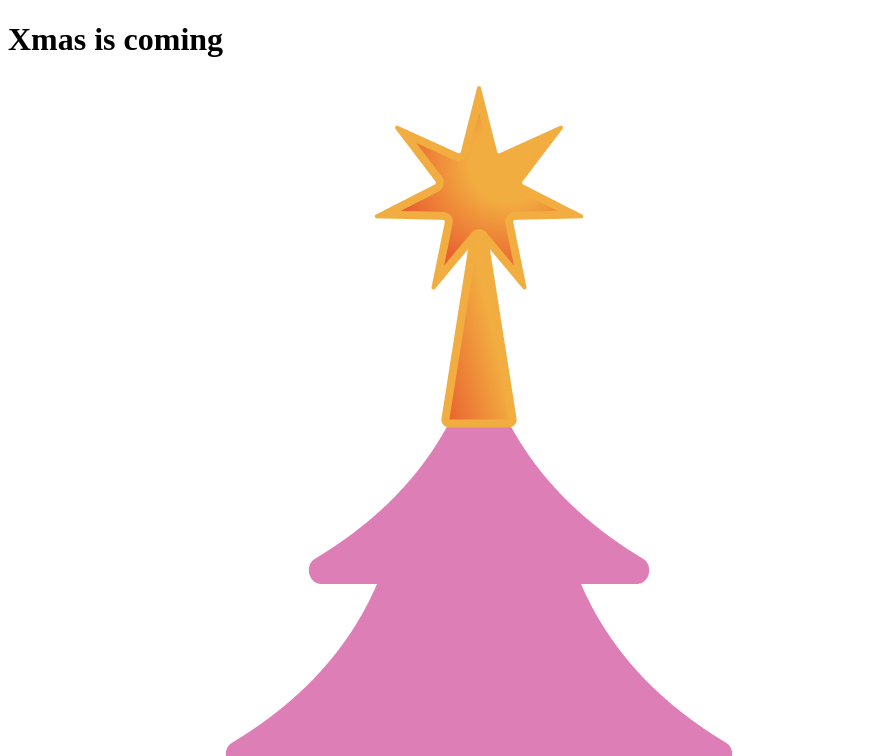
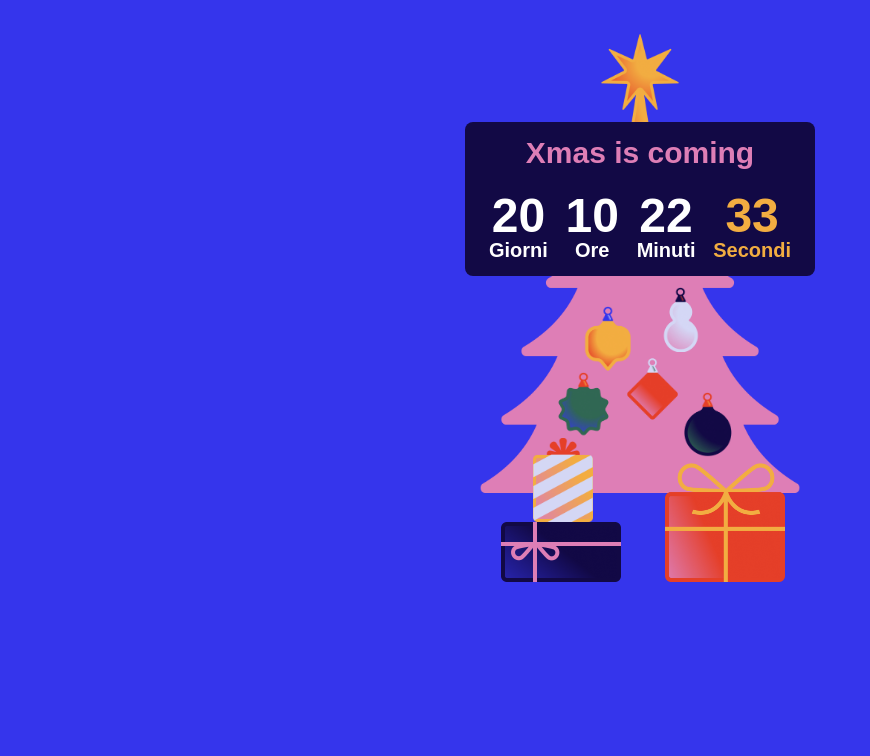
Before and after one commit to Lucianor01/xmas-counter, a plain HTML site: page index.html in a window 1280 px wide. Shown: the top 756 px of the page, without its empty margins (0-870 px from the left). Drawn offline with Linux system fonts and the light colour scheme.

Commit message:
css e contatore statico

```diff
--- a/assets/css/style.css
+++ b/assets/css/style.css
@@ -0,0 +1,152 @@
+/*! RESET */
+* {
+    box-sizing: border-box;
+    margin: 0;
+    padding: 0;
+}
+
+body {
+    background-color: #3535EC;
+    font-family: 'Livvic', sans-serif;
+    line-height: 1;
+}
+
+h1 {
+    text-align: center;
+    color: #DE7EB6;
+    margin-bottom: 24px;
+    font-size: 30px;
+}
+
+img {
+    max-width: 100%;
+}
+
+.container {
+    width: 350px;
+    margin: 32px auto 0 auto;
+    position: relative;
+    height: 600px;
+}
+
+.panel {
+    background-color: #120945;
+    padding: 16px 24px;
+    border-radius: 8px;
+
+    position: absolute;
+    top: 90px;
+    width: 100%;
+}
+
+.counter {
+    display: flex;
+    justify-content: space-between;
+}
+
+.counter-block {
+    color: #ffffff;
+    text-align: center;
+    font-weight: 600;
+}
+
+.counter-block:last-child {
+    color: #F2AD41;
+}
+
+.counter-block-number {
+    font-size: 48px;
+}
+
+.counter-block-label {
+    font-size: 20px;
+}
+
+/*? REGALI */
+.gift {
+    position: absolute;
+    width: 120px;
+}
+
+.gift_1 {
+    bottom: 50px;
+    right: 30px;
+}
+
+.gift_2 {
+    bottom: 50px;
+    left: 36px;
+    width: 120px;
+}
+
+.gift_3 {
+    bottom: 110px;
+    left: 68px;
+    width: 60px;
+}
+
+/*? PALLINE */
+.ball {
+    position: absolute;
+    width: 65px;
+}
+
+.ball_1 {
+    top: 340px;
+    left: 86px;
+}
+
+.ball_2 {
+    top: 274px;
+    left: 110px;
+}
+
+.ball_3 {
+    top: 255px;
+    right: 102px;
+}
+
+.ball_4 {
+    top: 360px;
+    right: 75px;
+}
+
+.ball_5 {
+    top: 326px;
+    left: 155px;
+}
+
+.gift:hover {
+    animation-name: jingle;
+    animation-duration: 0.2s;
+    animation-iteration-count: infinite;
+    animation-direction: alternate;
+}
+
+.ball:hover {
+    animation-name: bump;
+    animation-duration: 0.2s;
+    animation-iteration-count: infinite;
+    animation-direction: alternate;
+}
+
+/** ANIMAZIONE */
+@keyframes jingle {
+    from {
+        transform: rotate(-15deg);
+    }
+
+    to {
+        transform: rotate(15deg);
+    }
+}
+
+@keyframes bump {
+    from {
+        transform: scale(1);
+    }
+
+    to {
+        transform: scale(1.2);
+    }
+}
--- a/index.html
+++ b/index.html
@@ -11,11 +11,28 @@
 <body>
     <!-- CONTAINER -->
     <div class="container">
-        <div class="xmas-stage">
 
         <div class="panel">
             <h1>Xmas is coming</h1>
-
+            <!-- CONTATORE -->
+            <div class="counter">
+                <div class="counter-block">
+                    <div id="days" class="counter-block-number">20</div>
+                    <div class="counter-block-label">Giorni</div>
+                </div>
+                <div class="counter-block">
+                    <div id="hours" class="counter-block-number">10</div>
+                    <div class="counter-block-label">Ore</div>
+                </div>
+                <div class="counter-block">
+                    <div id="minutes" class="counter-block-number">22</div>
+                    <div class="counter-block-label">Minuti</div>
+                </div>
+                <div class="counter-block">
+                    <div id="seconds" class="counter-block-number">33</div>
+                    <div class="counter-block-label">Secondi</div>
+                </div>
+            </div>
         </div>
         <!-- ALBERO -->
         <img src="./assets/img/tree.png" alt="albero">
@@ -31,7 +48,6 @@
         <img class="ball ball_4" src="./assets/img/ball_4.png" alt="pallina 4">
         <img class="ball ball_5" src="./assets/img/ball_5.png" alt="pallina 5">
     </div>
-    </div>
 
     <script src="./assets/js/main.js"></script>
 </body>
```
Lines whose indentation alone changed are shown as unchanged.
